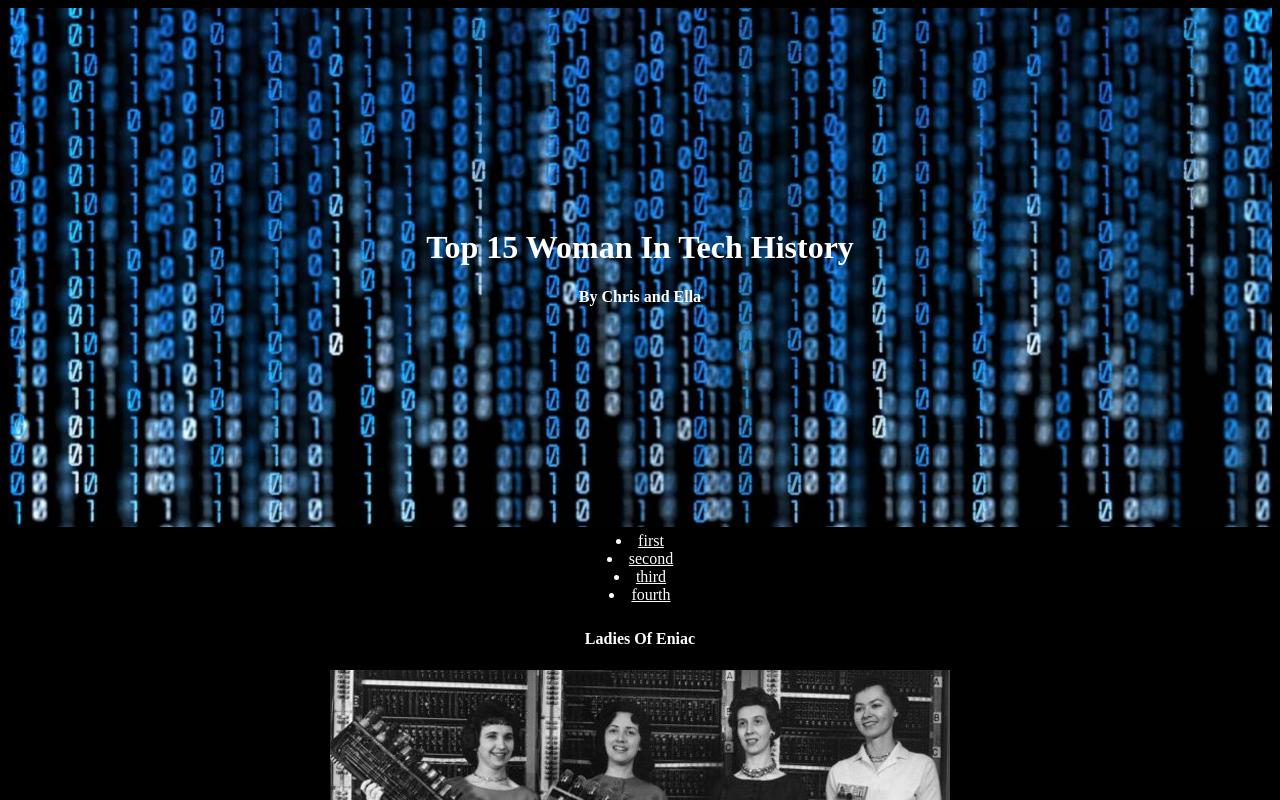
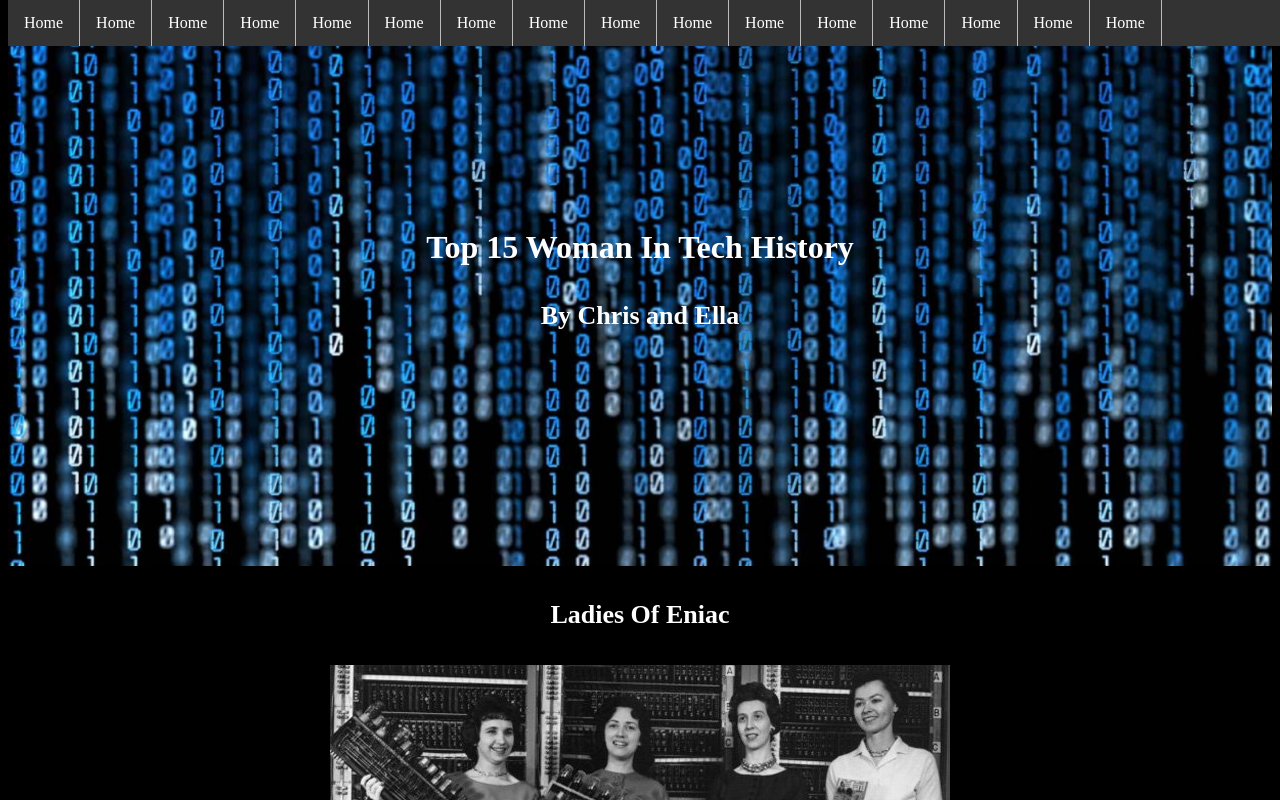
Before and after one commit to chr1st0pherhawkins/projectx, a website: page index.html in a window 1280 px wide. Shown: the top 800 px of the page. Drawn offline with Linux system fonts and the light colour scheme.

Commit message:
16/01/2016 just adding content and basic sass

```diff
--- a/index.html
+++ b/index.html
@@ -6,22 +6,54 @@
 	<link rel="stylesheet" type="text/css" href="styling/main.css">
 </head>
 <body>
+	<nav>
+		<ul>
+		<li><a href="#">Home</a></li>
+		<li><a href="#">Home</a></li>
+		<li><a href="#">Home</a></li>
+		<li><a href="#">Home</a></li>
+		<li><a href="#">Home</a></li>
+		<li><a href="#">Home</a></li>
+		<li><a href="#">Home</a></li>
+		<li><a href="#">Home</a></li>
+		<li><a href="#">Home</a></li>
+		<li><a href="#">Home</a></li>
+		<li><a href="#">Home</a></li>
+		<li><a href="#">Home</a></li>
+		<li><a href="#">Home</a></li>
+		<li><a href="#">Home</a></li>
+		<li><a href="#">Home</a></li>
+		<li><a href="#">Home</a></li>
+	</ul>
+	</nav>
 	<div class="header_wrapper">
 	<header>
 		<h1 class="main_title">Top 15 Woman In Tech History</h1>
 		<h4 class="sub_title">By Chris and Ella</h4>
 	</header>
 	</div>
-	<nav>
-		<li><a href="#">first</a></li>
-		<li><a href="#">second</a></li>
-		<li><a href="#">third</a></li>
-		<li><a href="#">fourth</a></li>
-	</nav>
 	<section>
 		<article>
 			<h4>Ladies Of Eniac</h4>
-			<img src="optimised/ladiesOfEniac.jpg" alt="Picture of Ladies of Eniac">
+			<img style="width:auto;height:auto"src="optimised/ladiesOfEniac.jpg" alt="Picture of Ladies of Eniac"><p>Lorem ipsum dolor sit amet, consectetur adipisicing elit, sed do eiusmod
+			tempor incididunt ut labore et dolore magna aliqua. Ut enim ad minim veniam,
+			quis nostrud exercitation ullamco laboris nisi ut aliquip ex ea commodo
+			consequat. Duis aute irure dolor in reprehenderit in voluptate velit esse
+			cillum dolore eu fugiat nulla pariatur. Excepteur sint occaecat cupidatat non
+			proident, sunt in culpa qui officia deserunt mollit anim id est laborum.</p>
+
+
+			<h4> Jean E. Sammet</h4>
+			<img style="width:auto;height:auto"src="optimised/JeanE.jpg" alt="Picture of Jean E. Sammet"><p>Lorem ipsum dolor sit amet, consectetur adipisicing elit, sed do eiusmod
+			tempor incididunt ut labore et dolore magna aliqua. Ut enim ad minim veniam,
+			quis nostrud exercitation ullamco laboris nisi ut aliquip ex ea commodo
+			consequat. Duis aute irure dolor in reprehenderit in voluptate velit esse
+			cillum dolore eu fugiat nulla pariatur. Excepteur sint occaecat cupidatat non
+			proident, sunt in culpa qui officia deserunt mollit anim id est laborum.</p>
+
+
+			<h4>Frances Allen</h4>
+			<img style="width:auto;height:auto" src="optimised/FranceAllen.jpg" alt="Picture of FranceAllen">
 			<p>Lorem ipsum dolor sit amet, consectetur adipisicing elit, sed do eiusmod
 			tempor incididunt ut labore et dolore magna aliqua. Ut enim ad minim veniam,
 			quis nostrud exercitation ullamco laboris nisi ut aliquip ex ea commodo
@@ -29,33 +61,15 @@
 			cillum dolore eu fugiat nulla pariatur. Excepteur sint occaecat cupidatat non
 			proident, sunt in culpa qui officia deserunt mollit anim id est laborum.</p>
 
-			<h4>  Jean E. Sammet</h4>
-			<img src="optimised/JeanE.jpg" alt="Picture of Jean E. Sammet">
-			<p>Lorem ipsum dolor sit amet, consectetur adipisicing elit, sed do eiusmod
-			tempor incididunt ut labore et dolore magna aliqua. Ut enim ad minim veniam,
-			quis nostrud exercitation ullamco laboris nisi ut aliquip ex ea commodo
-			consequat. Duis aute irure dolor in reprehenderit in voluptate velit esse
-			cillum dolore eu fugiat nulla pariatur. Excepteur sint occaecat cupidatat non
-			proident, sunt in culpa qui officia deserunt mollit anim id est laborum.></p>
-
-			<h4>Frances Allen</h4>
-			<img src="optimised/FranceAllen.jpg" alt="Picture of FranceAllen">
+			<h4>Betty Holberton</h4>
+			<img style="width:auto;height:auto" src="optimised/BettyHolberton.jpg" alt="Picture of Betty Holberton">
 			<p>Lorem ipsum dolor sit amet, consectetur adipisicing elit, sed do eiusmod
 			tempor incididunt ut labore et dolore magna aliqua. Ut enim ad minim veniam,
 			quis nostrud exercitation ullamco laboris nisi ut aliquip ex ea commodo
 			consequat. Duis aute irure dolor in reprehenderit in voluptate velit esse
 			cillum dolore eu fugiat nulla pariatur. Excepteur sint occaecat cupidatat non
 			proident, sunt in culpa qui officia deserunt mollit anim id est laborum.</p>
-			<div class="betty">
-			<h4>Betty Holberton</h4>
-			<img src="optimised/BettyHolberton.jpg" alt="Picture of Betty Holberton">
-			<p>Lorem ipsum dolor sit amet, consectetur adipisicing elit, sed do eiusmod
-			tempor incididunt ut labore et dolore magna aliqua. Ut enim ad minim veniam,
-			quis nostrud exercitation ullamco laboris nisi ut aliquip ex ea commodo
-			consequat. Duis aute irure dolor in reprehenderit in voluptate velit esse
-			cillum dolore eu fugiat nulla pariatur. Excepteur sint occaecat cupidatat non
-			proident, sunt in culpa qui officia deserunt mollit anim id est laborum.</p>
-			<div>
+
 		</article>
 	</section>
 	<footer>
--- a/src/scss/main.scss
+++ b/src/scss/main.scss
@@ -1,42 +1,72 @@
-body{
+$main-background: #000000;
+$main-fontcolor:#ffffff;
+
+@mixin body{
   text-align:center;
-background-color:#000;
-color:white;
+  background-color:$main-background;
+  color:$main-fontcolor;
 }
 
+body {
+@include body;
+}
 
-.header_wrapper{
+h4 {
+	font-size:26px;
+}
+
+.header_wrapper {
 	background-image:url('../optimised/headerimage.jpg');
 	background-size:cover;
 	height: cover;
 	padding-bottom: 200px;
 	padding-top:200px;
 
-	.main_title{
+	.main_title {
 		text-align: center;
 		color: #fff;
 	}
-	.sub_title{
+
+	.sub_title {
 		@extend .main_title;
 	}
 }
-nav{
-	float:center;
-	padding:5px;
-	a{
-		color:white;
-		&:hover{
-			color: #E0FFFF;
+
+nav {
+	ul {
+		list-style-type: none;
+		margin: 0;
+		padding: 0;
+		overflow: hidden;
+		background-color: #333;
+		position: fixed;
+		top: 0;
+		width: 100%;
+
+   li {
+    float:left;
+    list-style: none;
+    border-right: 1px solid #bbb;
+    a {
+     display: block;
+     color: white;
+     text-align: center;
+     padding: 14px 16px;
+     text-decoration:none;
+     &:hover {
+      background-color:#111;
+    }
+  }
 }
 }
 }
 
-section{
+section {
 	width:80%;
 	padding-left:10%;
 	padding-right:10%;
-	article:{
-
+	background-color:$main-background;
+	article {
+		background-color:$main-background;
 	}
-
 }
```
Also changed, not shown: styling/main.css, 1 other file. Lines whose indentation alone changed are shown as unchanged.
